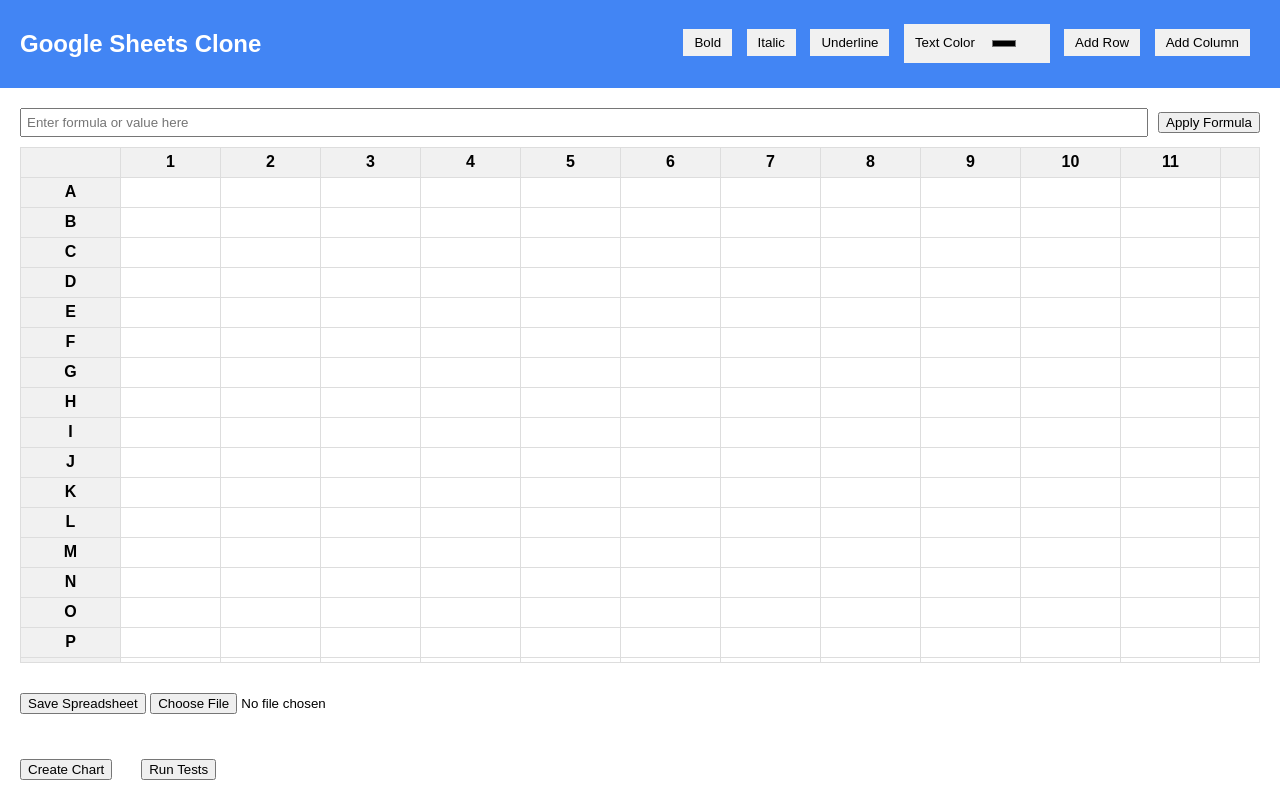
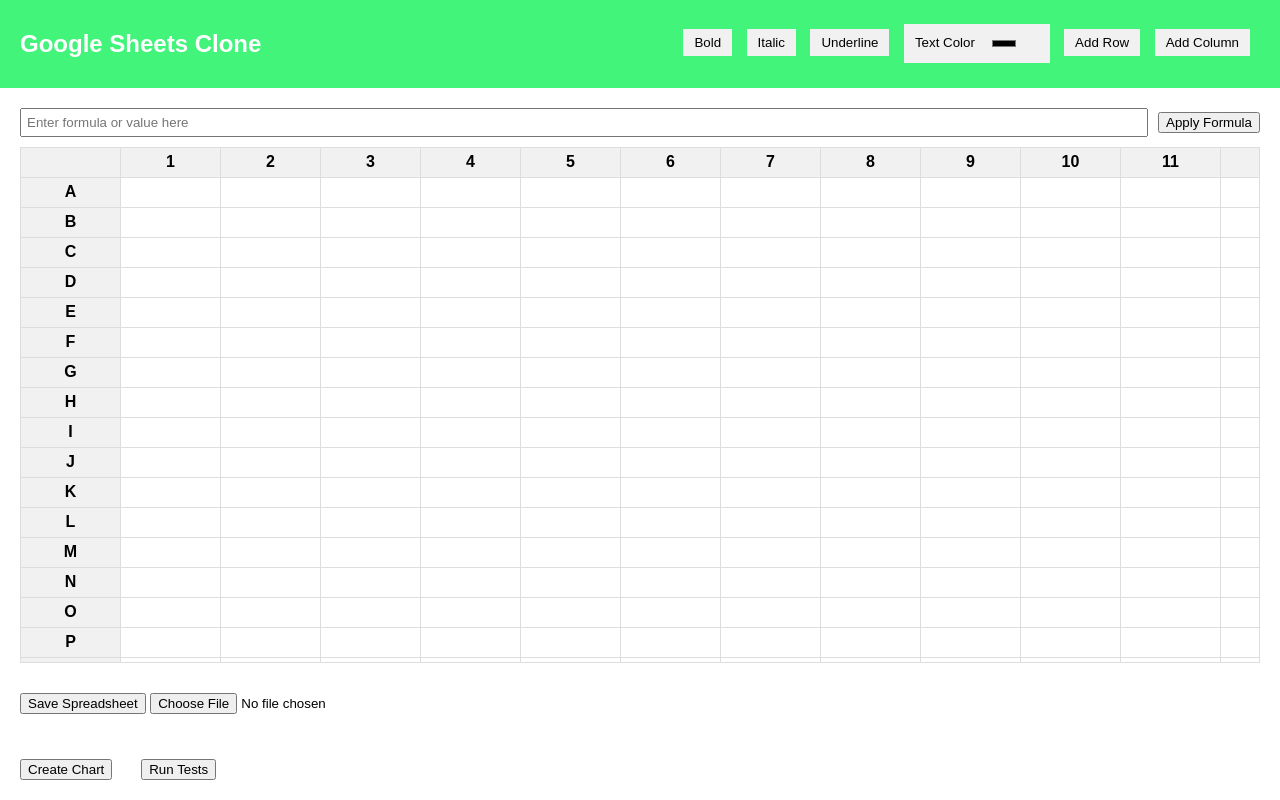
Before and after one commit to mandalasaicharan31/mimicking-google-sheets, a plain HTML site: page index.html in a window 1280 px wide. Drawn offline with nearby package versions, Linux system fonts and the light colour scheme.

Commit message:
Update styles.css

```diff
--- a/styles.css
+++ b/styles.css
@@ -8,7 +8,7 @@
 }
 
 header {
-    background-color: #4285f4;
+    background-color: #42f47a;
     color: white;
     padding: 10px 20px;
 }
```
